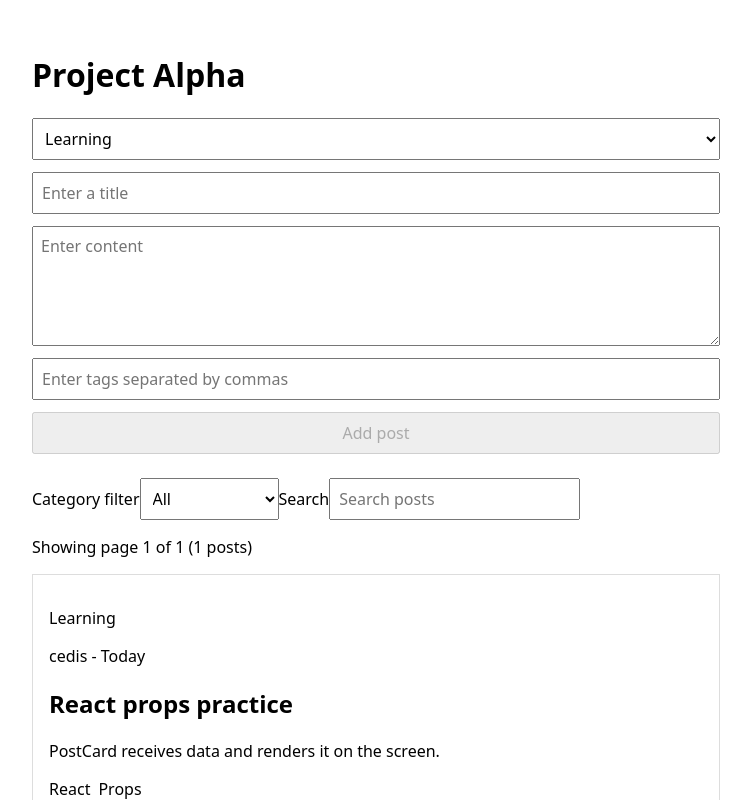
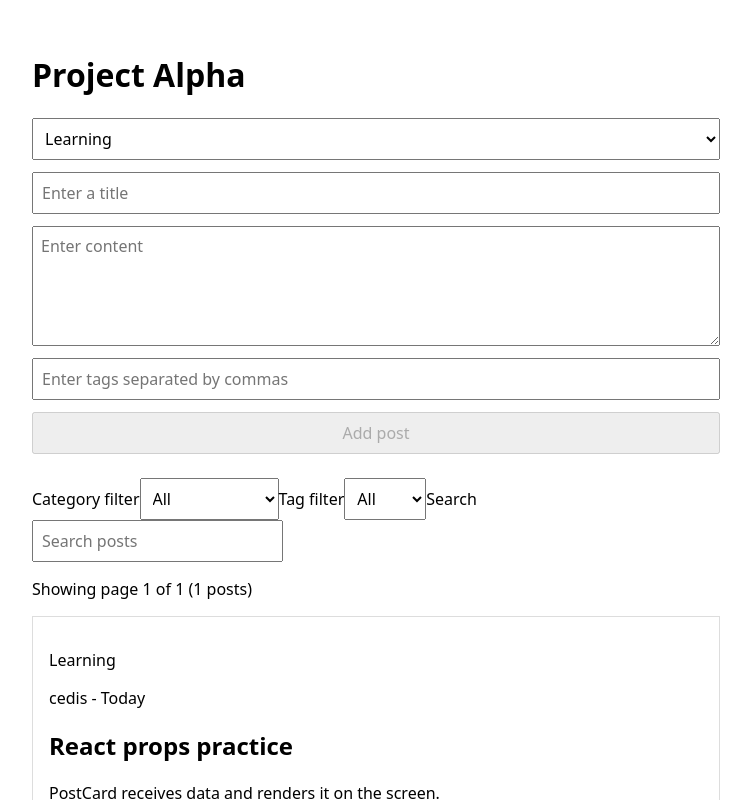
Before and after one commit to Jungle-12-303/week15-16_team03_ai_board_lab, a React (Vite) app in the folder frontend/project-alpha/: page / in a window 1280 px wide. Shown: the top 800 px of the page, without its empty margins (264-1015 px from the left). Built offline with nearby package versions, Linux system fonts and the light colour scheme.

Commit message:
feat: 로컬 게시글 태그 필터 구현

```diff
--- a/frontend/project-alpha/src/App.jsx
+++ b/frontend/project-alpha/src/App.jsx
@@ -35,9 +35,11 @@ export default function App() {
   const [searchTerm, setSearchTerm] = useState('');
   const [currentPage, setCurrentPage] = useState(1);
   const [selectedCategory, setSelectedCategory] = useState('All');
+  const [selectedTag, setSelectedTag] = useState('All');
 
   const canSubmit = title.trim().length > 0 && content.trim().length > 0;
   const normalizedSearchTerm = searchTerm.trim().toLowerCase();
+  const availableTags = [...new Set(posts.flatMap((post) => post.tags))];
   const filteredPosts = posts.filter((post) => {
     const matchesSearch =
       normalizedSearchTerm.length === 0 ||
@@ -48,8 +50,9 @@ export default function App() {
 
     const matchesCategory =
       selectedCategory === 'All' || post.category === selectedCategory;
+    const matchesTag = selectedTag === 'All' || post.tags.includes(selectedTag);
 
-    return matchesSearch && matchesCategory;
+    return matchesSearch && matchesCategory && matchesTag;
   });
   const totalPages = Math.max(1, Math.ceil(filteredPosts.length / postsPerPage));
   const safeCurrentPage = Math.min(currentPage, totalPages);
@@ -212,6 +215,24 @@ export default function App() {
       </label>
 
       <label>
+        Tag filter
+        <select
+          value={selectedTag}
+          onChange={(event) => {
+            setSelectedTag(event.target.value);
+            setCurrentPage(1);
+          }}
+        >
+          <option value="All">All</option>
+          {availableTags.map((tag) => (
+            <option key={tag} value={tag}>
+              {tag}
+            </option>
+          ))}
+        </select>
+      </label>
+
+      <label>
         Search
         <input
           value={searchTerm}
```
